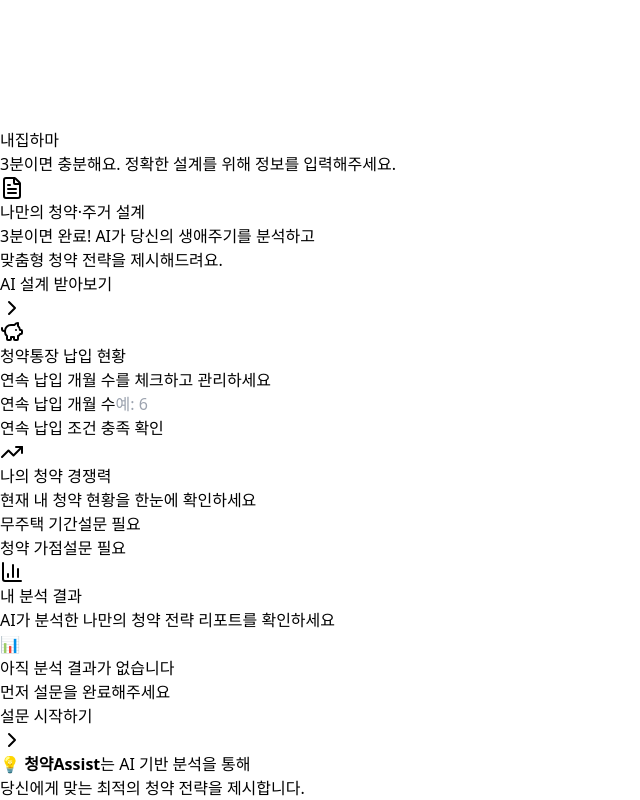
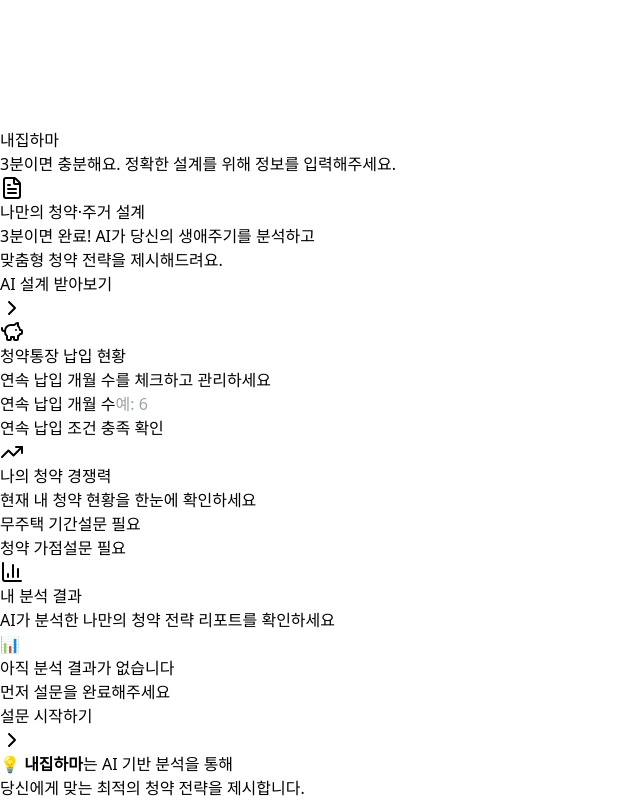
Before and after one commit to ktb-17-ai-hackathon/FE, a React (Vite) app: page / in a window 1280 px wide. Shown: the part 896-1696 px from the top of the page, without its empty margins (0-640 px from the left). Built offline with nearby package versions, Linux system fonts and the light colour scheme; sample sign-in values are in the browser's storage.

Commit message:
청약Assist에서 내집하마로 고침

```diff
--- a/src/pages/HomePage.tsx
+++ b/src/pages/HomePage.tsx
@@ -283,7 +283,7 @@
 
         <div className="mt-12 bg-white rounded-2xl shadow-lg p-6 text-center">
           <p className="text-gray-600">
-            💡 <strong className="text-gray-900">청약Assist</strong>는 AI 기반
+            💡 <strong className="text-gray-900">내집하마</strong>는 AI 기반
             분석을 통해<br className="sm:hidden" />
             당신에게 맞는 최적의 청약 전략을 제시합니다.
           </p>
```
